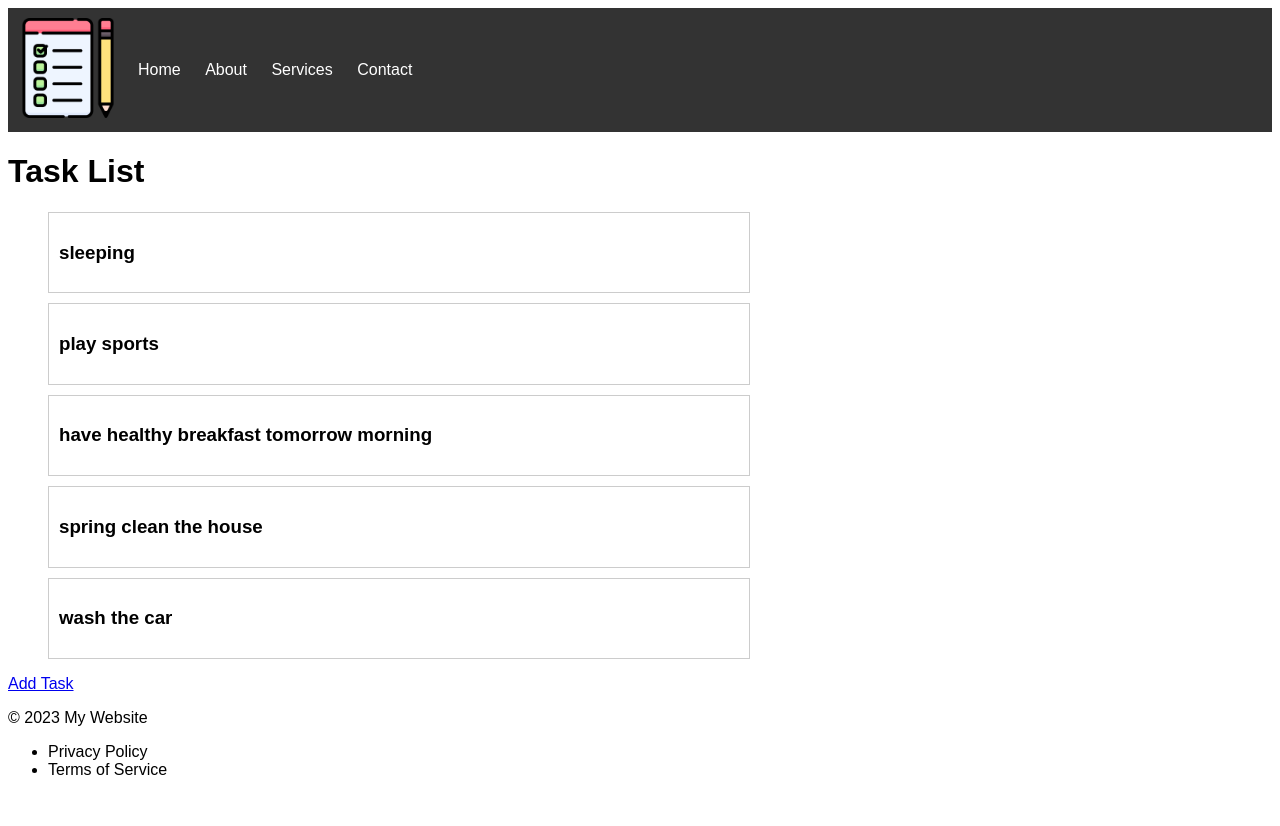
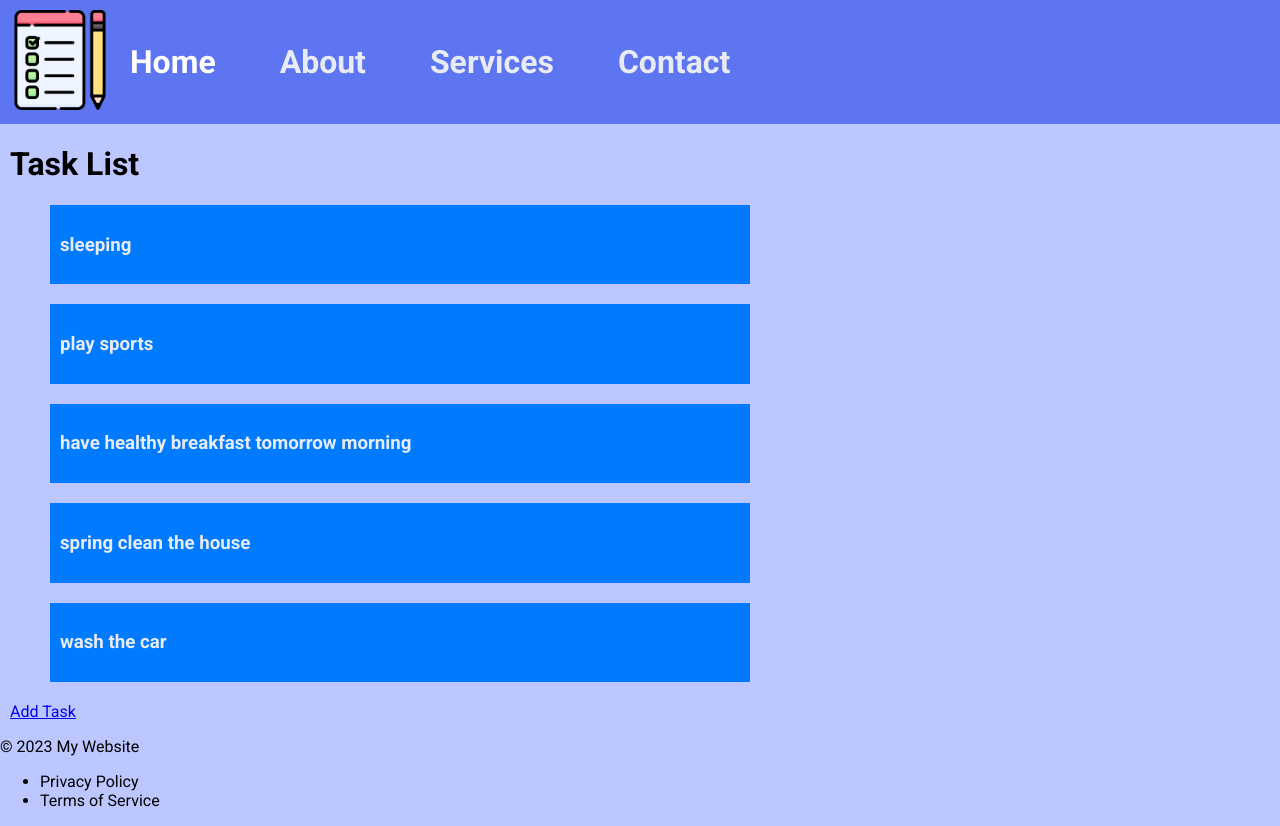
Before and after one commit to thapelomagqazana/todo-list-app, a Django app: page / in a window 1280 px wide. Before the commit the page ends 775 px from the top, so only its background shows below. Run offline with Django 4.2, Linux system fonts and the light colour scheme; data comes from the database, SQL or seed files in the repository.

Commit message:
Modified style

```diff
--- a/static/css/styles.css
+++ b/static/css/styles.css
@@ -1,20 +1,26 @@
 
 :root{
-    --font-family: 'Arial', sans-serif;
+    --font-family: 'Roboto', sans-serif;
     --root-font-size: 16px;
 }
 
 body {
     font-family: var(--font-family);
     font-size: var(--root-font-size);
+    margin: 0;
+    background-color: #BDC7FF;
 }
 
 header{
     display: flex;
     align-items: center;
     padding: 10px;
-    background-color: #333;
-    color: #fff;
+    background-color: #5E75F2;
+    color: #E9EBF2;
+}
+
+main {
+    margin: 10px;
 }
 
 #logo img{
@@ -28,7 +34,9 @@ nav ul{
 
 nav li{
     display: inline;
-    margin-right: 20px;
+    margin-right: 60px;
+    font-size: 2rem;
+    font-weight: 700;
 }
 
 nav a {
@@ -38,8 +46,9 @@ nav a {
 
 .task-item {
     width: 680px;
-    margin: 10px 0;
-    border: 1px solid #ccc;
+    margin: 20px 0;
+    /* border: 1px solid #ccc; */
+    background-color: #007bff;
     padding: 10px;
     cursor: pointer;
 }
@@ -54,8 +63,13 @@ nav a {
 
 }
 
+.task-content h3 {
+    color: #E9EBF2;
+}
+
 .task-details {
     display: none;
+    background-color: #9BA8F2;
 }
 
 .task-options a {
--- a/taskmanager/views.py
+++ b/taskmanager/views.py
@@ -1,6 +1,10 @@
 from django.shortcuts import render, redirect, get_object_or_404
 from .models import Task
 from .forms import Taskform
+from django.db import IntegrityError
+from django.core.exceptions import ValidationError
+from django.contrib import messages
+
 
 # Create your views here.
 def task_list(request):
@@ -11,8 +15,12 @@ def add_task(request):
     if request.method == "POST":
         form = Taskform(request.POST)
         if form.is_valid():
-            form.save()
-            return redirect("task_list")
+            try:
+                form.save()
+                return redirect("task_list") # Redirect to the task list page
+            except (IntegrityError, ValidationError) as e:
+                # Handle the integrity error and provide a user-friendly message
+                messages.error(request, "An error occurred: {}".format(str(e)))
     else:
         form = Taskform()
     return render(request, 'add_task.html', {'form': form})
@@ -30,10 +38,16 @@ def edit_task(request, task_id):
     if request.method == "POST":
         form = Taskform(request.POST, instance=task)
         if form.is_valid():
-            form.save()
-            return redirect("task_list") # Redirect to the task list page
-
+            try:
+                form.save()
+                return redirect("task_list") # Redirect to the task list page
+            except (IntegrityError, ValidationError) as e:
+                # Handle the integrity error and provide a user-friendly message
+                messages.error(request, "An error occurred: {}".format(str(e)))
     else:
         form = Taskform(instance=task)
 
     return render(request, 'edit_task.html', {"form":form})
+
+def custom_404_view(request, exception=None):
+    return render(request, '404.html', status=404)
--- a/templates/base.html
+++ b/templates/base.html
@@ -3,6 +3,9 @@
 <html lang="en">
     <head>
         <meta charset="UTF-8">
+        <link rel="preconnect" href="https://fonts.googleapis.com">
+        <link rel="preconnect" href="https://fonts.gstatic.com" crossorigin>
+        <link href="https://fonts.googleapis.com/css2?family=Roboto:wght@400;700&display=swap" rel="stylesheet">
         <link rel="stylesheet" type="text/css" href="{% static 'css/styles.css' %}">
         <script src="https://code.jquery.com/jquery-3.6.0.min.js"></script>
         <script src="{% static 'js/script.js' %}"></script>
--- a/toDoList/urls.py
+++ b/toDoList/urls.py
@@ -17,6 +17,7 @@ Including another URLconf
 from django.contrib import admin
 from django.urls import path
 from taskmanager import views
+from django.conf.urls import *
 
 urlpatterns = [
     path('admin/', admin.site.urls),
@@ -25,3 +26,7 @@ urlpatterns = [
     path("delete/<int:task_id>/", views.delete_task, name="delete_task"),
     path("edit_task/<int:task_id>/", views.edit_task, name="edit_task"),
 ]
+
+
+# # Configure the custom 404 view
+# handler404 = "taskmanager.views.custom_404_view"
```
Also changed, not shown: taskmanager/templates/404.html (added, +9 -0 lines), taskmanager/templates/add_task.html (+9 -0 lines).
